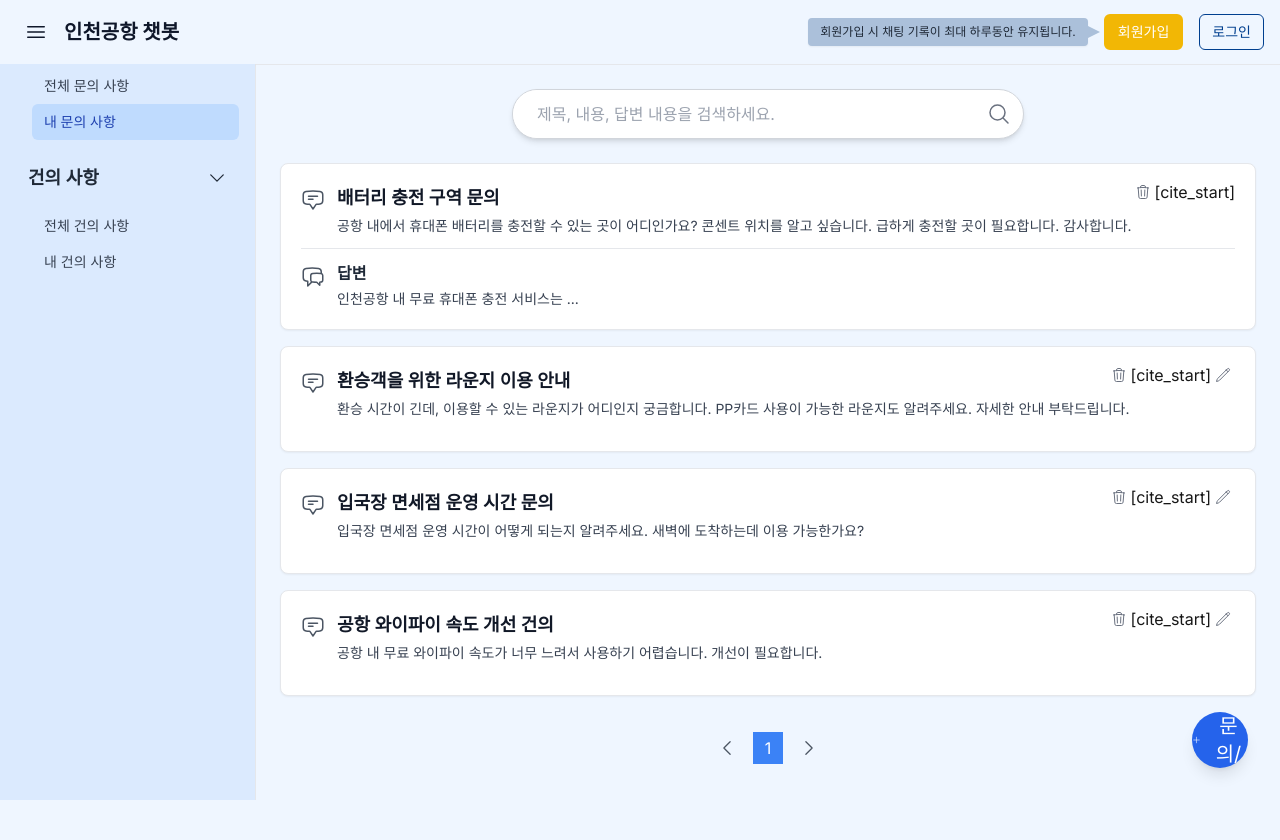
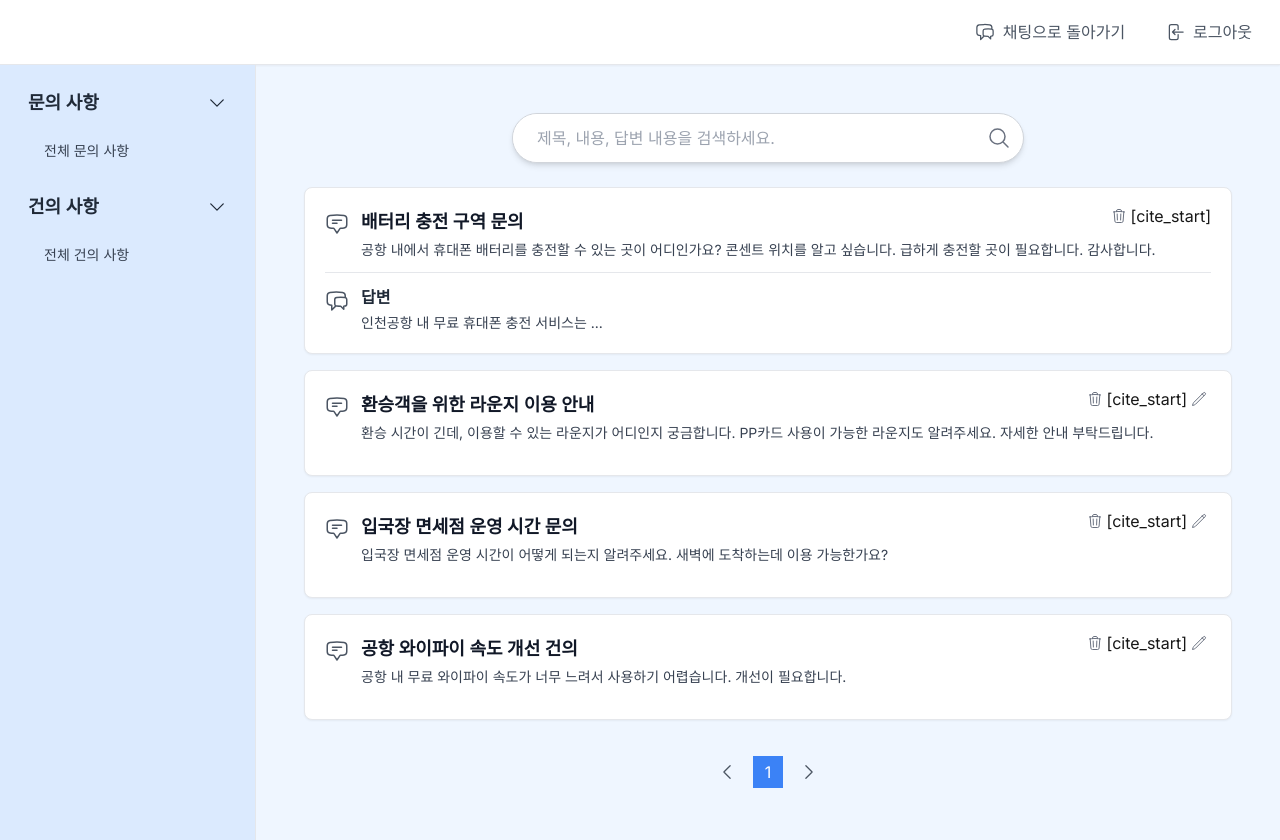
Before and after one commit to aivleCloudNative0715/ICN-AI-chatbot, a Next.js app in the folder front/: page /board/my-inquiries in a window 1280 px wide. Before the commit the page ends 800 px from the top, so only its background shows below. Built offline with nearby package versions, Linux system fonts and the light colour scheme.

Commit message:
메인 레이아웃 구분

```diff
--- a/front/src/app/board/layout.tsx
+++ b/front/src/app/board/layout.tsx
@@ -1,12 +1,11 @@
-// src/app/(board)/layout.tsx
+// src/app/board/layout.tsx
 'use client';
 
-import React from 'react';
-import { usePathname, useRouter } from 'next/navigation';
+import React, { useState, useEffect } from 'react';
+import { useRouter, usePathname } from 'next/navigation'; // usePathname 임포트 추가
 import BoardSidebar from '@/components/board/BoardSidebar';
 import FloatingActionButton from '@/components/common/FloatingActionButton';
-import { Button } from 'primereact/button';
-import { ArrowLeftOnRectangleIcon, ChatBubbleLeftRightIcon } from '@heroicons/react/24/outline';
+import BoardHeader from '@/components/board/BoardHeader';
 
 interface BoardLayoutProps {
   children: React.ReactNode;
@@ -14,10 +13,17 @@ interface BoardLayoutProps {
 
 export default function BoardLayout({ children }: BoardLayoutProps) {
   const router = useRouter();
-  const pathname = usePathname();
+  const pathname = usePathname(); // usePathname 훅 사용
   // TODO: 실제 isLoggedIn 상태는 Context API 또는 전역 상태 관리 훅에서 가져와야 함
-  // 현재는 임시로 true로 설정하거나, 부모 layout에서 props로 전달받도록 할 수 있음
-  const isLoggedIn = true; // 임시 로그인 상태. 실제는 Auth Context 등에서 가져올 것.
+  const [isLoggedIn, setIsLoggedIn] = useState(false); // 게시판 레이아웃에서도 로그인 상태 관리 필요
+
+  useEffect(() => {
+    const token = localStorage.getItem('jwt_token');
+    if (token) {
+      // TODO: 토큰 유효성 검사 API 호출
+      setIsLoggedIn(true);
+    }
+  }, []);
 
   const handleGoToChat = () => {
     router.push('/'); // 메인 챗봇 화면으로 이동
@@ -25,8 +31,8 @@ export default function BoardLayout({ children }: BoardLayoutProps) {
 
   const handleLogout = () => {
     // TODO: 실제 API 호출 및 토큰 삭제 로직 (API-08-20030)
-    localStorage.removeItem('jwt_token'); // 예시: 로컬 스토리지에서 토큰 삭제
-    // setIsLoggedIn(false); // 전역 로그인 상태 업데이트
+    localStorage.removeItem('jwt_token');
+    setIsLoggedIn(false);
     alert('로그아웃되었습니다.');
     router.push('/'); // 로그아웃 후 메인 챗봇 화면으로 이동
   };
@@ -40,40 +46,27 @@ export default function BoardLayout({ children }: BoardLayoutProps) {
     }
   };
 
-  const isNewPage = pathname === '/board/new';
+  const isNewPage = pathname === '/board/new'; // usePathname으로 가져온 pathname 사용
 
   return (
-    <div className="flex flex-1 h-full bg-blue-50">
-      {/* 사이드바 */}
-      <BoardSidebar isLoggedIn={isLoggedIn} />
+    <div className="flex flex-col flex-1 h-full bg-blue-50">
+      {/* 게시판 전용 헤더 */}
+      <BoardHeader
+        onGoToChat={handleGoToChat}
+        onLogout={handleLogout}
+      />
 
-      {/* 메인 콘텐츠 영역 */}
-      <div className="flex flex-col flex-1 h-full">
-        {/* 상단 액션 버튼 */}
-        <div className="flex justify-end p-4 bg-white border-b border-gray-200 shadow-sm">
-          <Button
-            label="채팅으로 돌아가기"
-            icon={<ChatBubbleLeftRightIcon className="h-5 w-5 mr-2" />}
-            className="p-button-text p-button-sm !text-gray-600 hover:!bg-gray-100"
-            onClick={handleGoToChat}
-            pt={{ root: { className: '!min-w-fit !px-3 !py-1' } }}
-          />
-          <Button
-            label="로그아웃"
-            icon={<ArrowLeftOnRectangleIcon className="h-5 w-5 mr-2" />}
-            className="p-button-text p-button-sm !text-gray-600 hover:!bg-gray-100 ml-4"
-            onClick={handleLogout}
-            pt={{ root: { className: '!min-w-fit !px-3 !py-1' } }}
-          />
-        </div>
+      <div className="flex flex-grow"> {/* 사이드바와 메인 콘텐츠를 위한 flex-grow */}
+        {/* 사이드바 */}
+        <BoardSidebar isLoggedIn={isLoggedIn} />
 
         {/* 페이지 콘텐츠 */}
-        <main className="flex-grow flex flex-col overflow-y-auto">
+        <main className="flex-grow flex flex-col overflow-y-auto p-6">
           {children}
         </main>
 
         {/* 새 문의/건의 추가 Floating Action Button */}
-        {!isNewPage && isLoggedIn && ( // 새 작성 페이지가 아닐 때만, 로그인 시 표시
+        {!isNewPage && isLoggedIn && (
           <FloatingActionButton onClick={handleNewInquiryClick} label="새 문의/건의" />
         )}
       </div>
--- a/front/src/app/layout.tsx
+++ b/front/src/app/layout.tsx
@@ -1,12 +1,7 @@
 // src/app/layout.tsx
-'use client';
-
 import './globals.css';
 import { Inter } from 'next/font/google';
-import Header from '@/components/common/Header';
-import AuthModal from '@/components/auth/AuthModal';
-import ChatSidebar from '@/components/chat/ChatSidebar';
-import { useState, useEffect } from 'react'; // useEffect 추가
+// Header, AuthModal, ChatSidebar 더 이상 직접 임포트하지 않음
 
 const inter = Inter({ subsets: ['latin'] });
 
@@ -15,83 +10,10 @@ export default function RootLayout({
 }: {
   children: React.ReactNode;
 }) {
-  const [isAuthModalOpen, setIsAuthModalOpen] = useState(false);
-  const [isLoggedIn, setIsLoggedIn] = useState(false); // 로그인 상태
-  const [isSidebarOpen, setIsSidebarOpen] = useState(false);
-  const [authMode, setAuthMode] = useState<'login' | 'register'>('login');
-
-  // 실제 앱에서는 JWT 토큰 유효성 검사 등으로 초기 로그인 상태를 설정합니다.
-  useEffect(() => {
-    // 예시: localStorage에서 토큰 확인
-    const token = localStorage.getItem('jwt_token');
-    if (token) {
-      // TODO: 토큰 유효성 검사 API 호출
-      // 유효하다면 setIsLoggedIn(true)
-      setIsLoggedIn(true); // 임시로 토큰이 있으면 로그인 상태로 간주
-    }
-  }, []);
-
-
-  const openAuthModal = (mode: 'login' | 'register' = 'login') => {
-    setAuthMode(mode);
-    setIsAuthModalOpen(true);
-  };
-
-  const closeAuthModal = () => {
-    setIsAuthModalOpen(false);
-  };
-
-  const handleLoginSuccess = () => {
-    setIsLoggedIn(true); // 로그인 성공 시 상태 업데이트
-    closeAuthModal(); // 모달 닫기
-  }
-
-  const toggleSidebar = () => setIsSidebarOpen(!isSidebarOpen);
-
-  const handleLogout = () => {
-    // TODO: 실제 API 호출 및 토큰 삭제 로직 (API-08-20030)
-    localStorage.removeItem('jwt_token'); // 예시: 로컬 스토리지에서 토큰 삭제
-    setIsLoggedIn(false);
-    alert('로그아웃되었습니다.');
-    // 현재 페이지가 게시판이면 메인으로 리다이렉트하는 로직 추가 가능
-    // useRouter().push('/');
-  };
-
   return (
     <html lang="ko">
       <body className={`${inter.className} h-screen flex flex-col bg-blue-50`}>
-        <Header
-          onLoginClick={() => openAuthModal('login')}
-          onRegisterClick={() => openAuthModal('register')}
-          onMenuClick={toggleSidebar}
-          isLoggedIn={isLoggedIn}
-          onLogoutClick={handleLogout}
-        />
-
-        {/* layout.tsx의 main은 이제 children이 BoardLayout을 포함할 수 있도록 변경 */}
-        {/* BoardLayout 내부에서 자체적인 flex-grow와 배경색을 가질 것이므로, 여기서는 기본 구성만 */}
-        <div className="flex-grow flex"> {/* flex-grow와 flex를 유지하여 자식 요소가 공간을 차지하도록 */}
-          {children}
-        </div>
-
-        {/* 사이드바 (조건부 렌더링) */}
-        {isSidebarOpen && (
-          <ChatSidebar isLoggedIn={isLoggedIn} onClose={toggleSidebar} />
-        )}
-
-        {/* 인증 모달 */}
-        {isAuthModalOpen && (
-          <AuthModal
-            // onClose={closeAuthModal}
-            onClose={() => {
-              closeAuthModal();
-              setIsLoggedIn(true)
-            }}
-            initialMode={authMode}
-            // AuthModal 내부에 onLoginSuccess, onRegisterSuccess prop을 전달하여 isLoggedIn 업데이트
-            // AuthModal 내에서 LoginForm/RegisterForm의 onLoginSuccess, onRegisterSuccess를 호출
-          />
-        )}
+        {children}
       </body>
     </html>
   );
--- a/front/src/app/page.tsx
+++ b/front/src/app/page.tsx
@@ -1,33 +1,88 @@
 // src/app/page.tsx
-'use client'; // 클라이언트 컴포넌트로 지정
+'use client';
 
 import ChatBotScreen from '@/components/chat/ChatBotScreen';
 import ChatSidebar from '@/components/chat/ChatSidebar';
-import { useState } from 'react';
+import Header from '@/components/common/Header'; // Header 컴포넌트 임포트
+import AuthModal from '@/components/auth/AuthModal'; // AuthModal 컴포넌트 임포트
+import { useState, useEffect } from 'react';
+import { useRouter } from 'next/navigation';
 
 export default function HomePage() {
+  const router = useRouter();
   const [isSidebarOpen, setIsSidebarOpen] = useState(false);
-  const [isLoggedIn, setIsLoggedIn] = useState(false); // 임시 로그인 상태 (실제 앱에서는 Context API 등으로 전역 관리)
+  const [isLoggedIn, setIsLoggedIn] = useState(false);
+  const [isAuthModalOpen, setIsAuthModalOpen] = useState(false);
+  const [authMode, setAuthMode] = useState<'login' | 'register'>('login');
+
+  useEffect(() => {
+    const token = localStorage.getItem('jwt_token');
+    if (token) {
+      // TODO: 토큰 유효성 검사 API 호출
+      setIsLoggedIn(true);
+    }
+  }, []);
+
+  const openAuthModal = (mode: 'login' | 'register' = 'login') => {
+    setAuthMode(mode);
+    setIsAuthModalOpen(true);
+  };
+
+  const closeAuthModal = () => {
+    // 창이 닫히면 로그인 되도록 임시 처리함 (나중에 지워야함)
+    setIsLoggedIn(true);
+    setIsAuthModalOpen(false);
+  };
+
+  const handleLoginSuccess = () => {
+    setIsLoggedIn(true);
+    closeAuthModal();
+  }
 
   const toggleSidebar = () => setIsSidebarOpen(!isSidebarOpen);
 
-  // 이 함수는 AuthModal에서 로그인 성공 시 호출될 수 있도록 설계.
-  // 실제로는 Context API 등을 통해 전역 로그인 상태를 업데이트하는 것이 일반적.
-  const handleLoginStatusChange = (status: boolean) => {
-    setIsLoggedIn(status);
+  const handleLogout = () => {
+    // TODO: 실제 API 호출 및 토큰 삭제 로직 (API-08-20030)
+    localStorage.removeItem('jwt_token');
+    setIsLoggedIn(false);
+    alert('로그아웃되었습니다.');
+    // 현재 챗봇 페이지이므로 특별한 라우팅 필요 없음
   };
 
   return (
-    <div className="relative flex flex-1 w-full h-full">
-      {/* 사이드바 (열려 있을 때만 렌더링) */}
-      {isSidebarOpen && <ChatSidebar isLoggedIn={isLoggedIn} />}
+    <div className="relative flex flex-col flex-1 w-full h-full"> {/* 전체 화면 차지 */}
+      {/* 챗봇용 헤더 */}
+      <Header
+        onLoginClick={() => openAuthModal('login')}
+        onRegisterClick={() => openAuthModal('register')}
+        onMenuClick={toggleSidebar}
+        isLoggedIn={isLoggedIn}
+        onLogoutClick={handleLogout}
+      />
 
-      {/* 챗봇 메인 화면 */}
-      <ChatBotScreen
-        isLoggedIn={isLoggedIn}
-        onLoginStatusChange={handleLoginStatusChange}
-        onSidebarToggle={toggleSidebar}
-      />
+      {/* 메인 콘텐츠 영역 (챗봇 화면) */}
+      <div className="flex-grow flex">
+        <ChatBotScreen
+          isLoggedIn={isLoggedIn}
+          onLoginStatusChange={setIsLoggedIn} // 로그인 상태 변경 직접 전달
+          onSidebarToggle={toggleSidebar} // 사이드바 토글 핸들러 전달
+        />
+      </div>
+
+
+      {/* 챗봇 사이드바 (조건부 렌더링) */}
+      {isSidebarOpen && (
+        <ChatSidebar isLoggedIn={isLoggedIn} onClose={toggleSidebar} />
+      )}
+
+      {/* 인증 모달 */}
+      {isAuthModalOpen && (
+        <AuthModal
+          onClose={closeAuthModal}
+          onLoginSuccess={handleLoginSuccess}
+          initialMode={authMode}
+        />
+      )}
     </div>
   );
 }
--- a/front/src/components/auth/AuthModal.tsx
+++ b/front/src/components/auth/AuthModal.tsx
@@ -10,9 +10,10 @@ import { Button } from 'primereact/button';
 interface AuthModalProps {
   onClose: () => void;
   initialMode?: 'login' | 'register';
+  onLoginSuccess?: () => void; // 추가: 로그인 성공 콜백
 }
 
-export default function AuthModal({ onClose, initialMode = 'login' }: AuthModalProps) {
+export default function AuthModal({ onClose, initialMode = 'login', onLoginSuccess }: AuthModalProps) {
   const [isRegisterMode, setIsRegisterMode] = useState(initialMode === 'register');
 
   useEffect(() => {
@@ -24,9 +25,12 @@ export default function AuthModal({ onClose, initialMode = 'login' }: AuthModalP
     setIsRegisterMode(false); // 로그인 폼으로 전환
   };
 
-  const handleLoginSuccess = () => {
-    alert('로그인 성공!');
-    onClose(); // 로그인 성공 시 모달 닫기
+  const handleLoginSuccessInternal = () => { // 이름을 handleLoginSuccessInternal로 변경하여 prop과 혼동 방지
+    // alert('로그인 성공!'); // 기존 alert는 제거하거나 onLoginSuccess 콜백 내에서 처리
+    if (onLoginSuccess) { // onLoginSuccess prop이 존재하면 호출
+      onLoginSuccess();
+    }
+    // onClose(); // 모달 닫기 로직은 onLoginSuccess 콜백 내에서 처리될 수 있음 (layout.tsx 참고)
   };
 
   const handleOpenLoginModalFromRegister = () => {
@@ -41,21 +45,17 @@ export default function AuthModal({ onClose, initialMode = 'login' }: AuthModalP
           onOpenLoginModal={handleOpenLoginModalFromRegister}
         />
       ) : (
-        <LoginForm onLoginSuccess={handleLoginSuccess} />
+        <LoginForm onLoginSuccess={handleLoginSuccessInternal} />
       )}
 
       {/* "로그인으로 돌아가기" 섹션 */}
       {isRegisterMode && (
         <div className="mt-6 pt-4 border-t border-gray-200 flex justify-end"> {/* 회색 줄과 오른쪽 정렬 */}
           <Button
-            // label prop 대신 children을 사용하여 텍스트 스타일을 유연하게 제어
-            // p-button-link 클래스는 PrimeReact의 기본 링크 스타일을 적용합니다.
-            // Tailwind 클래스로 폰트 크기, 색상, 정렬 등 조절
             className="p-button-link text-gray-500 text-xs" // p-button-link 유지, 폰트 크기 조정
             onClick={() => setIsRegisterMode(false)}
             pt={{
               root: {
-                // PrimeReact 버튼의 기본 패딩/여백을 제거하고 Tailwind로 제어
                 className: '!p-0'
               },
               label: {
@@ -74,7 +74,6 @@ export default function AuthModal({ onClose, initialMode = 'login' }: AuthModalP
           <span className="text-gray-600 text-xs">회원가입 후 더 편리하게 이용하실 수 있습니다.</span> {/* 폰트 크기 조정 */}
           <Button
             label="회원가입"
-            // 기존 className 제거하고 pt prop을 사용하여 스타일 적용
             onClick={() => setIsRegisterMode(true)}
             pt={{
               root: {
--- /dev/null
+++ b/front/src/components/board/BoardHeader.tsx
@@ -0,0 +1,32 @@
+// src/components/board/BoardHeader.tsx
+'use client';
+
+import React from 'react';
+import { Button } from 'primereact/button';
+import { ArrowLeftOnRectangleIcon, ChatBubbleLeftRightIcon } from '@heroicons/react/24/outline'; // 아이콘 임포트
+
+interface BoardHeaderProps {
+  onGoToChat: () => void;
+  onLogout: () => void;
+}
+
+export default function BoardHeader({ onGoToChat, onLogout }: BoardHeaderProps) {
+  return (
+    <header className="flex justify-end p-4 bg-white border-b border-gray-200 shadow-sm">
+      <Button
+        label="채팅으로 돌아가기"
+        icon={<ChatBubbleLeftRightIcon className="h-5 w-5 mr-2" />}
+        className="p-button-text p-button-sm !text-gray-600 hover:!bg-gray-100"
+        onClick={onGoToChat}
+        pt={{ root: { className: '!min-w-fit !px-3 !py-1' } }}
+      />
+      <Button
+        label="로그아웃"
+        icon={<ArrowLeftOnRectangleIcon className="h-5 w-5 mr-2" />}
+        className="p-button-text p-button-sm !text-gray-600 hover:!bg-gray-100 ml-4"
+        onClick={onLogout}
+        pt={{ root: { className: '!min-w-fit !px-3 !py-1' } }}
+      />
+    </header>
+  );
+}
```
Also changed, not shown: front/src/app/(chat)/page.tsx (deleted).
